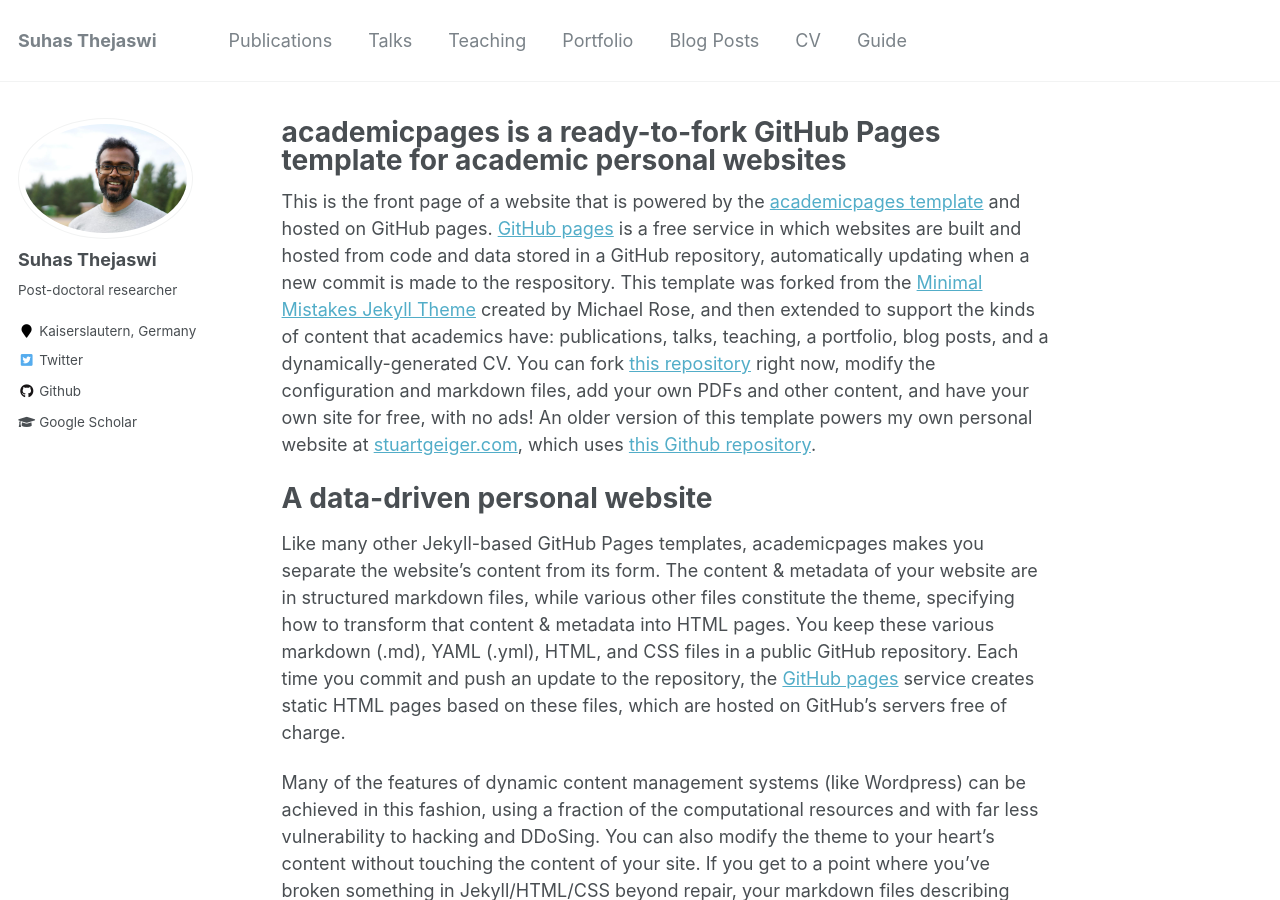
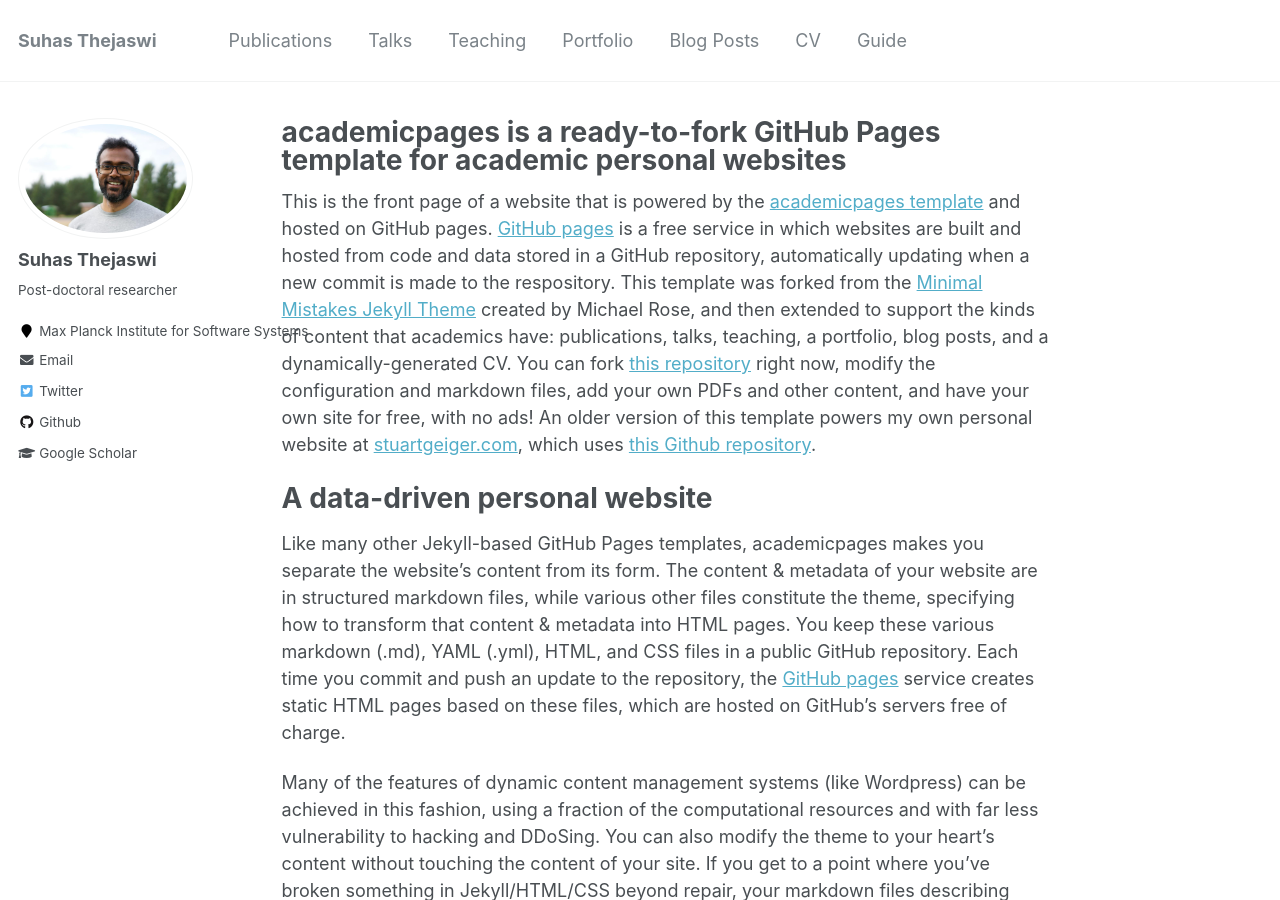
Before and after one commit to suhastheju/suhastheju.github.io, a Jekyll site: the page built from _pages/about.md, in a window 1280 px wide and 900 px high. Built offline with Jekyll 4.4.1, drawn with Linux system fonts in a browser that asks for light colours.

Commit message:
initial commit

```diff
--- a/_config.yml
+++ b/_config.yml
@@ -83,11 +83,11 @@
   name             : "Suhas Thejaswi"
   avatar           : "profile.png"
   bio              : "Post-doctoral researcher"
-  location         : "Kaiserslautern, Germany"
-  employer         :
+  location         : #"Kaiserslautern, Germany"
+  employer         : "Max Planck Institute for Software Systems"
   pubmed           : #"https://www.ncbi.nlm.nih.gov/pubmed/?term=john+snow"
   googlescholar    : "https://scholar.google.com/citations?user=kspzvLwAAAAJ&hl=en&oi=ao"
-  email            :
+  email            : "thejaswi@mpi-sws.org"
   researchgate     :  # example: "https://www.researchgate.net/profile/yourprofile"
   uri              :
   bitbucket        :
```
